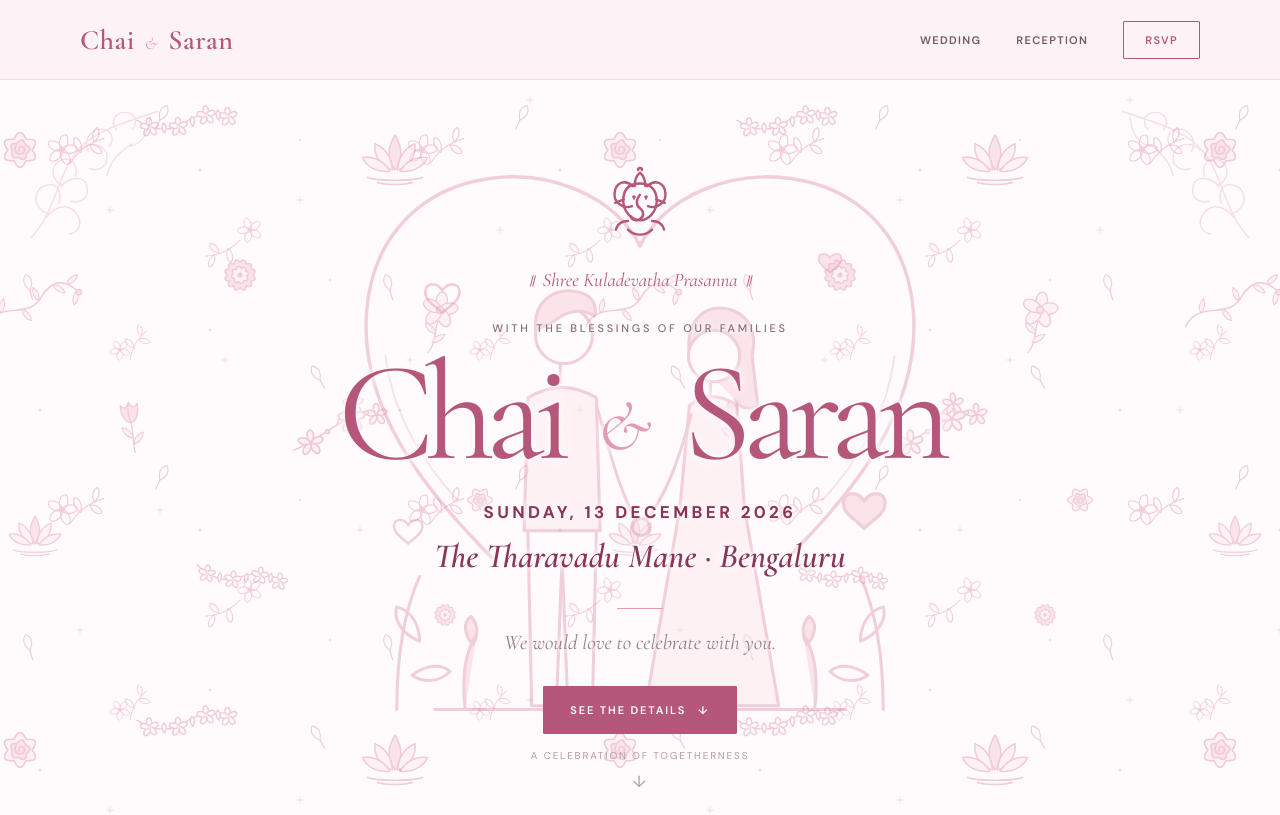
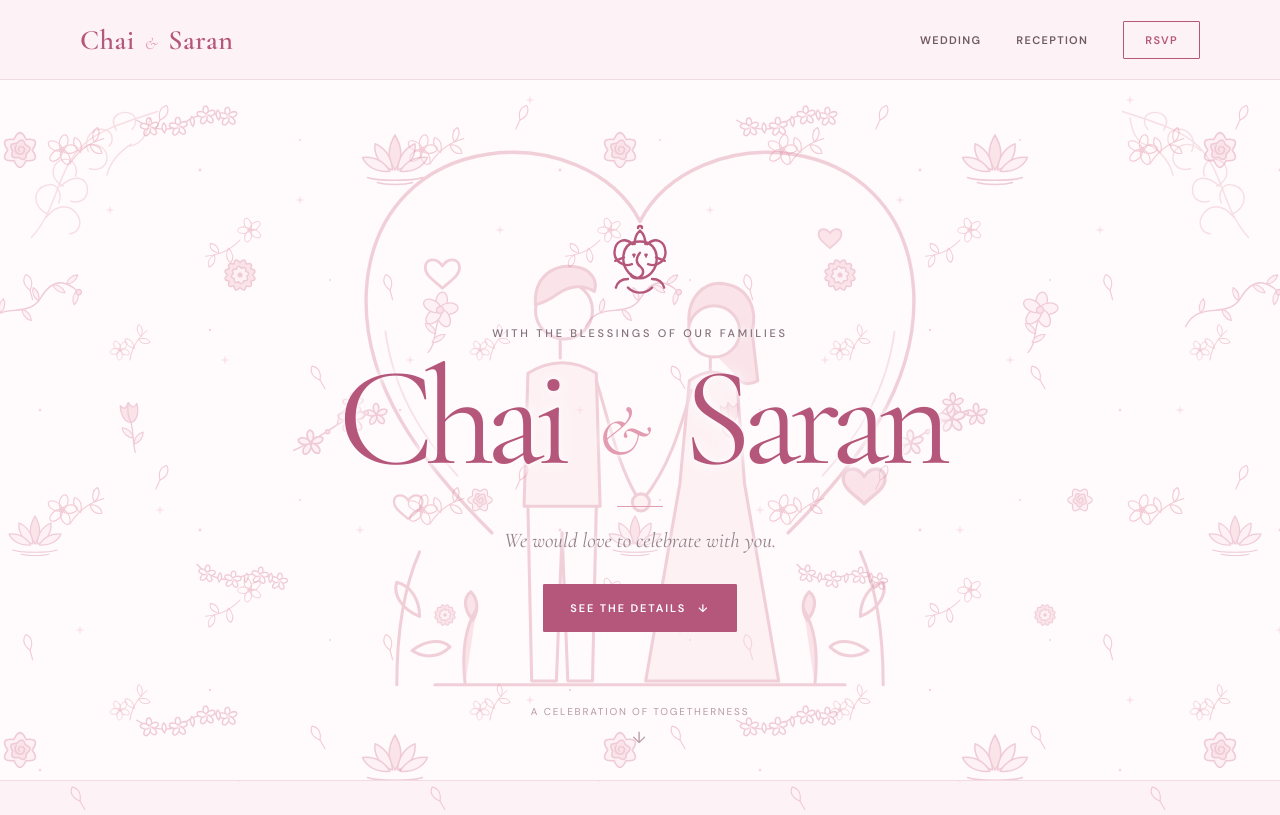
Before and after one commit to chaiwedssaran/chaiwedssaran.github.io, a plain HTML site: page index.html in a window 1280 px wide. Shown: the top 815 px of the page. Drawn offline with nearby package versions, Linux system fonts and the light colour scheme.

Commit message:
Welcome page: remove blessing, date and venue

```diff
--- a/index.html
+++ b/index.html
@@ -60,11 +60,8 @@
   <main>
     <section class="hero" id="home" aria-labelledby="couple-name"><div class="hero-inner">
       <svg class="ganesh" role="img" aria-label="Shri Ganesha illustration"><use href="#ganesha"></use></svg>
-      <p class="blessing">॥ Shree Kuladevatha Prasanna ॥</p>
       <p class="invite-pretitle">With the blessings of our families</p>
       <h1 class="names" id="couple-name">Chai <span class="amp">&</span> Saran</h1>
-      <p class="hero-date">Sunday, 13 December 2026</p>
-      <p class="hero-place">The Tharavadu Mane · Bengaluru</p>
       <div class="small-rule" aria-hidden="true"></div>
       <p class="hero-sub">We would love to celebrate with you.</p>
       <a class="btn" href="#ceremony">See the details <span aria-hidden="true">↓</span></a>
```
